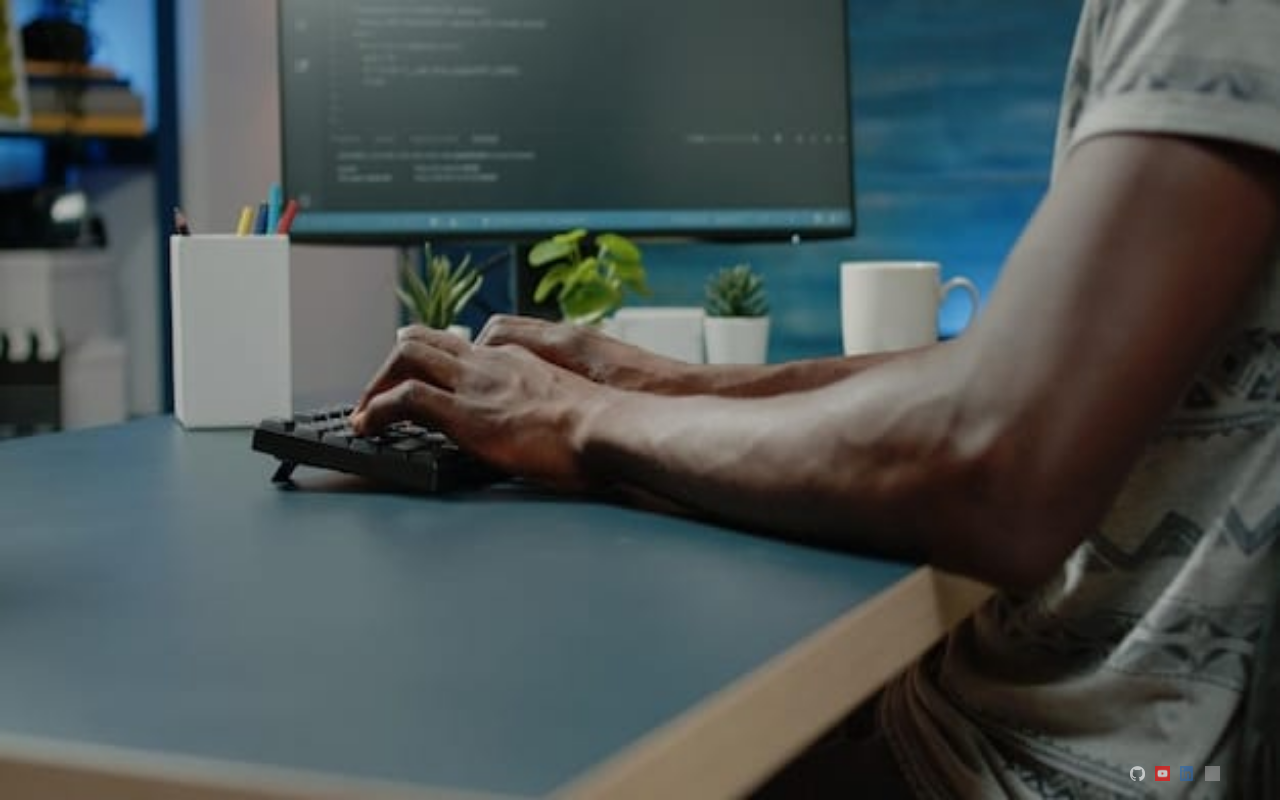
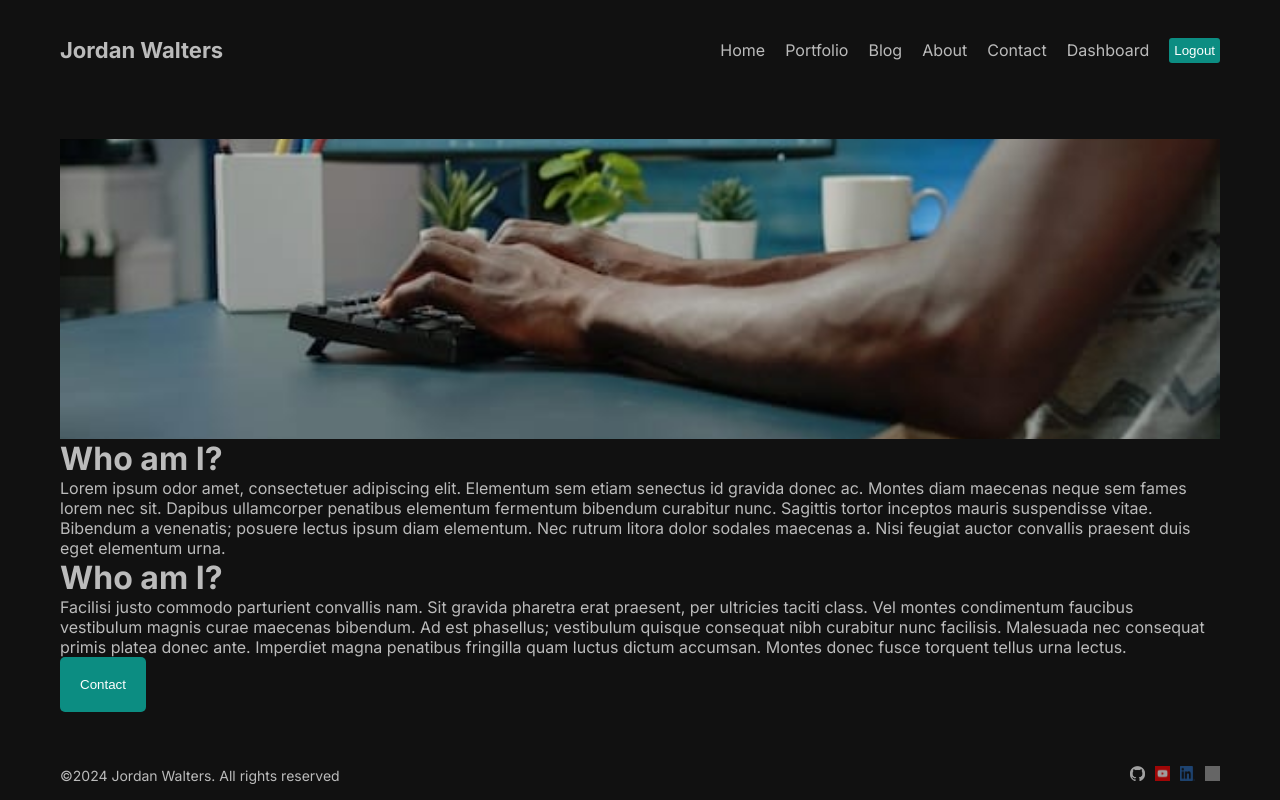
Before and after one commit to Jordan-Walters-23/blog-next-js-app, a Next.js app: page /about in a window 1280 px wide. Built offline with nearby package versions, Linux system fonts and the light colour scheme; grey boxes are pictures that could not be loaded.

Commit message:
Button reusable component

```diff
--- a/jsconfig.json
+++ b/jsconfig.json
@@ -1,7 +1,7 @@
 {
   "compilerOptions": {
     "paths": {
-      "@/*": ["./src/*"]
+      "@/*": ["*"]
     }
   }
 }
--- a/src/app/about/page.jsx
+++ b/src/app/about/page.jsx
@@ -2,6 +2,7 @@ import React from 'react'
 import styles from './page.module.css'
 import Image from 'next/image'
 import CoverPhoto from '/public/coverPhoto.jpg'
+import Button from '@/src/components/Button/Button'
 
 const About = () => {
   return (
@@ -20,6 +21,8 @@ const About = () => {
       </div>
       <div className={styles.item}>
         <h1 className={styles.title}>Who am I?</h1>
+        <p>Facilisi justo commodo parturient convallis nam. Sit gravida pharetra erat praesent, per ultricies taciti class. Vel montes condimentum faucibus vestibulum magnis curae maecenas bibendum. Ad est phasellus; vestibulum quisque consequat nibh curabitur nunc facilisis. Malesuada nec consequat primis platea donec ante. Imperdiet magna penatibus fringilla quam luctus dictum accumsan. Montes donec fusce torquent tellus urna lectus.</p>
+        <Button url="/contact" text='Contact'/>
       </div>
       </div>
 
--- a/src/app/about/page.module.css
+++ b/src/app/about/page.module.css
@@ -1,3 +1,13 @@
 .contact{
     background-color: red;
 }
+
+.imgContainer{
+    width: 100%;
+    height: 300px;
+    position: relative;
+}
+
+.img{
+    object-fit: cover;
+}
--- a/src/app/page.jsx
+++ b/src/app/page.jsx
@@ -1,6 +1,7 @@
 import Image from "next/image";
 import styles from "./page.module.css";
-import Hero from "../../public/hero.png"
+import Hero from "/public/hero.png"
+import Button from "@/components/Button/Button";
 
 export default function Home() {
   return(
@@ -8,7 +9,7 @@ export default function Home() {
       <div className={styles.item}>
         <h1 className={styles.title}>Hello, I'm Jordan.<br/>A full stack web developer.</h1>
         <p className={styles.desc}>Turning ideas into reality</p>
-        <button className={styles.button}>See My Work</button>
+        <Button url='/portfolio' text='See My Work'/>
       </div>
       <div className={styles.item}>
       <Image src={Hero} alt="Hero" className={styles.img}/>
--- a/src/components/Button/Button.jsx
+++ b/src/components/Button/Button.jsx
@@ -1,11 +1,11 @@
 import React from 'react'
-import styles from 'button.module.css'
+import styles from './button.module.css'
 import Link from 'next/link'
 
-const Button = (text, url) => {
+const Button = ({ text, url }) => {
   return (
     <Link href={url}>
-    <div className='styles.container'>{text}</div>
+    <button className={styles.container}>{text}</button>
     </Link>
   )
 }
--- a/src/components/Button/button.module.css
+++ b/src/components/Button/button.module.css
@@ -0,0 +1,9 @@
+.container{
+    padding: 20px;
+    cursor: pointer;
+    background-color: #0c8d82;
+    border: none;
+    border-radius: 5px;
+    width: max-content;
+    color: white;
+  }
```
